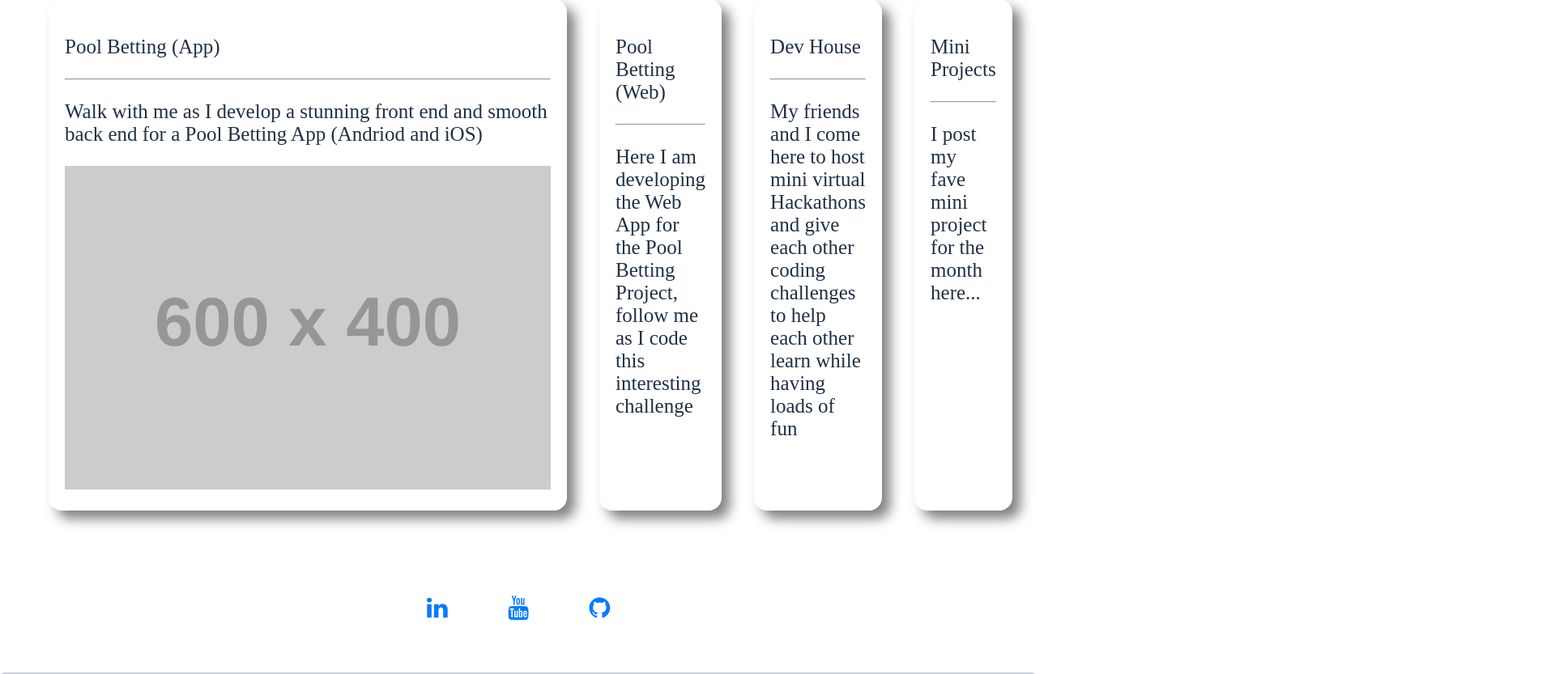
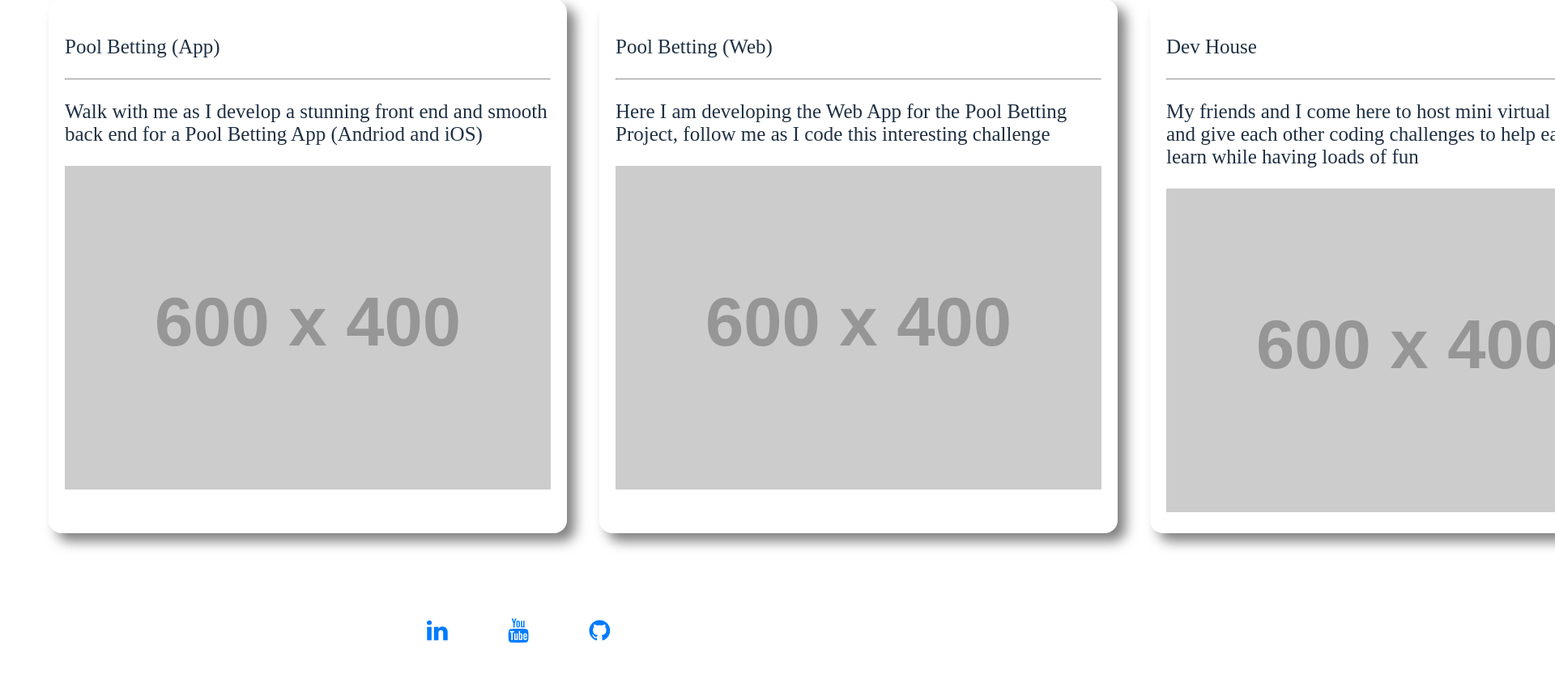
Before and after one commit to adudumayo/adudumayo.github.io, a plain HTML site: page index.html in a window 1280 px wide. Shown: the part 591-1424 px from the top of the page at 81% size, 1920 px wide, since content can reach past the window. Drawn offline with Linux system fonts and the light colour scheme; placeholder pictures from the web are drawn by us; a web font is replaced by a local one.

Commit message:
Add place holders in all children of the flex

```diff
--- a/index.html
+++ b/index.html
@@ -56,18 +56,21 @@
                     <p class="proj_name">Pool Betting (Web)</p>
                     <hr>
                     <p class="proj_description">Here I am developing the Web App for the Pool Betting Project, follow me as I code this interesting challenge</p>
+                    <img src='https://placehold.co/600x400/png' alt='placeholder'>
                 </div>
 
                 <div class="top_project">
                     <p class="proj_name">Dev House</p>
                     <hr>
                     <p class="proj_description">My friends and I come here to host mini virtual Hackathons and give each other coding challenges to help each other learn while having loads of fun</p>
+                    <img src='https://placehold.co/600x400/png' alt='placeholder'>
                 </div>
 
                 <div class="top_project">
                     <p class="proj_name">Mini Projects</p>
                     <hr>
                     <p class="proj_description">I post my fave mini project for the month here...</p>
+                    <img src='https://placehold.co/600x400/png' alt='placeholder'>
                 </div>
             </div>
 
```
